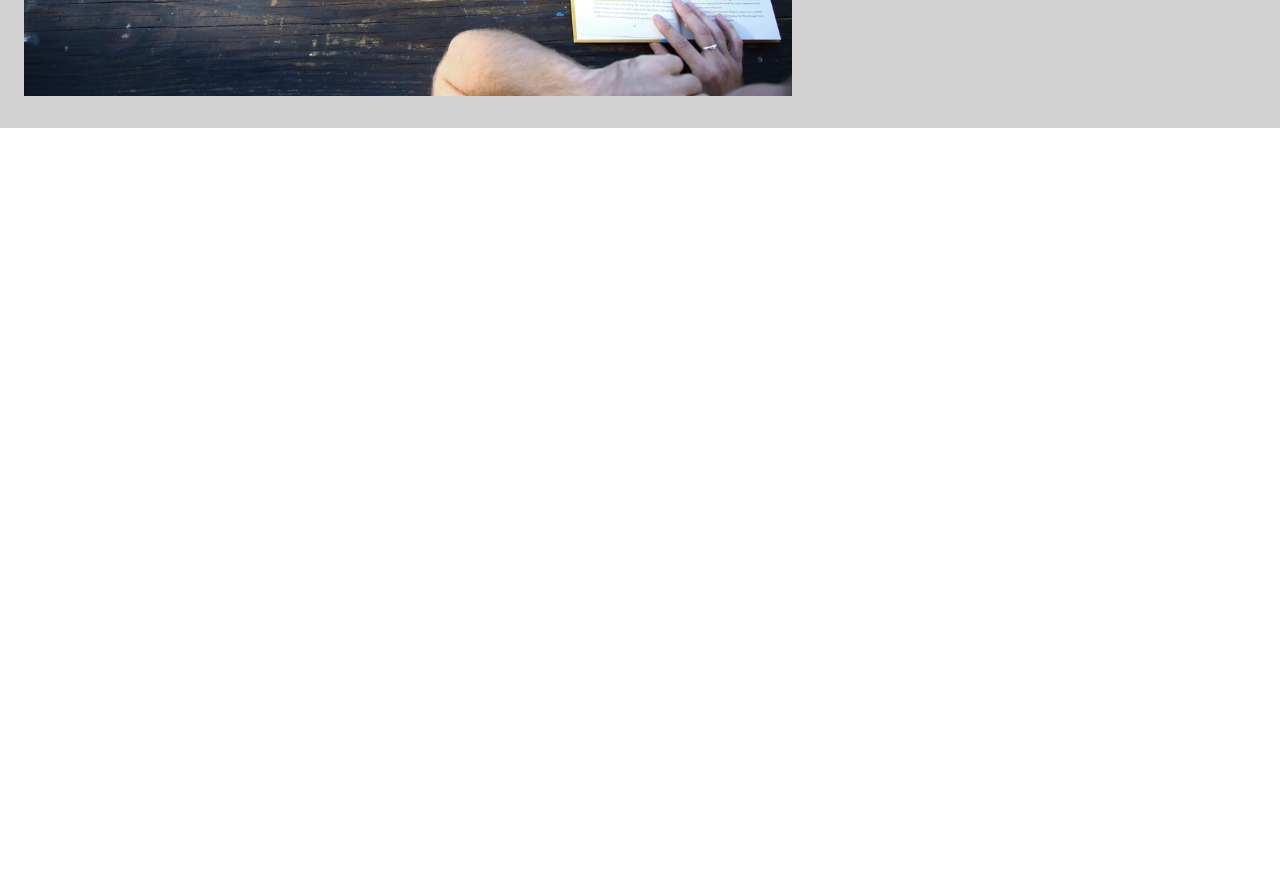
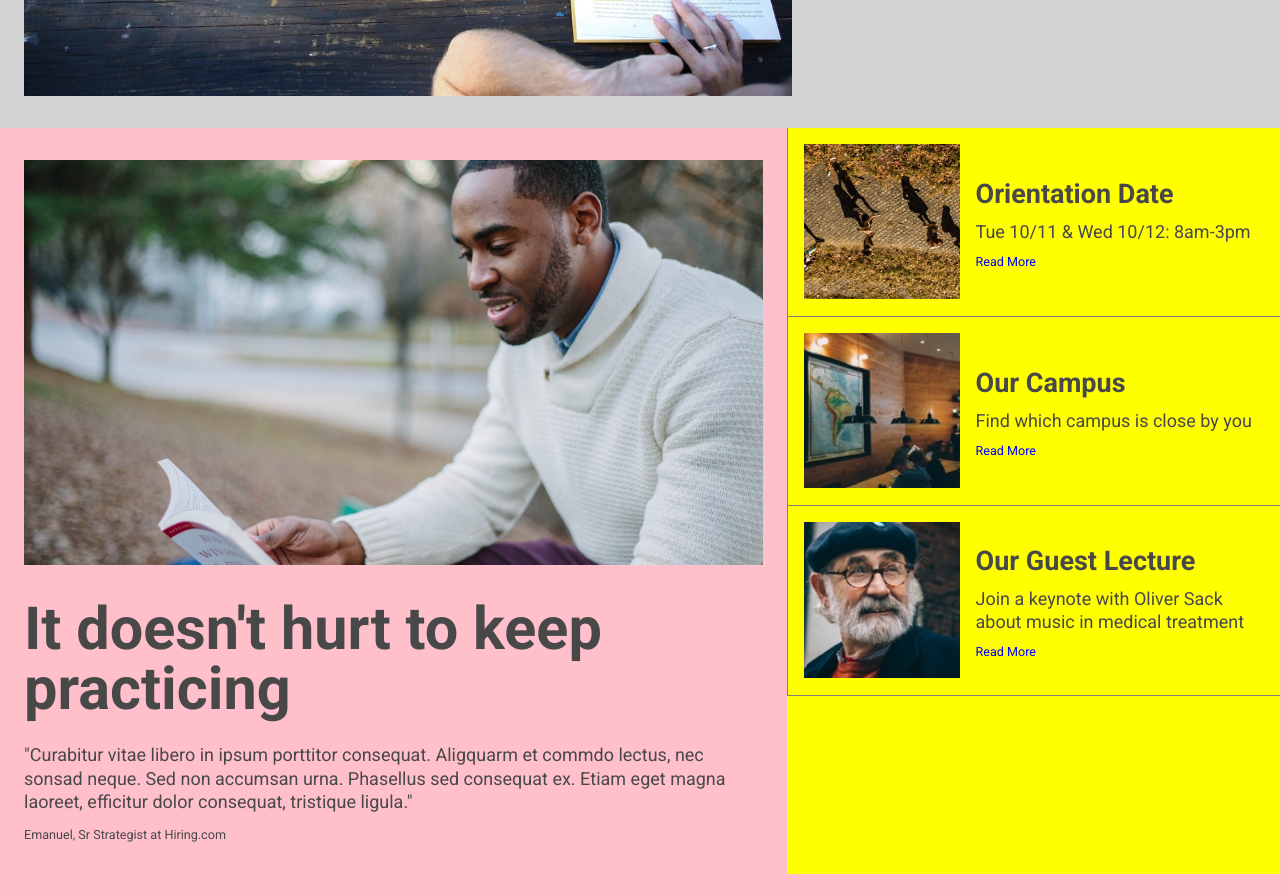
Before and after one commit to MSMK2/colmar, a plain HTML site: page index.html in a window 1280 px wide. Shown: the part 568-1442 px from the top of the page. Before the commit the page ends 800 px from the top, so only its background shows below. Drawn offline with Linux system fonts and the light colour scheme.

Commit message:
add third row for desktop

```diff
--- a/index.html
+++ b/index.html
@@ -43,17 +43,67 @@
       </div>
 
     </header>
+    <div class="header-spacing">
 
 <!-- 2nd Row/Banner -->
 
     <div class="second-row">
       <img src="resources/images/banner.jpg" alt="banner-image"/>
-      <div class="second-row-call-to-action">
+      <div class="call-to-action">
         <h1>Learn something new everyday</h1>
         <h2>Lorem ipsum dolor sit amet, consectetur adipiscing elit.</h2>
         <button type="button">Start Here</button>
       </div>
     </div>
 
+<!-- 3rd Row -->
+
+    <div class="third-row">
+      <div class="left-column">
+        <img src="resources/images/information-main.jpg" alt="Information"/>
+        <h1>It doesn't hurt to keep practicing</h1>
+        <p>"Curabitur vitae libero in ipsum porttitor consequat. Aligquarm et commdo lectus, nec sonsad neque. Sed non accumsan urna. Phasellus sed consequat ex. Etiam eget magna laoreet, efficitur dolor consequat, tristique ligula."</p>
+        <div class="footnote">
+          Emanuel, Sr Strategist at Hiring.com
+        </div>
+      </div>
+
+      <div class="right-column">
+        <div class="highlight">
+          <div class="_image">
+            <img src="resources/images/information-orientation.jpg" alt="Orientation Date"/>
+          </div>
+          <div class="_text">
+            <h2>Orientation Date</h2>
+            <p>Tue 10/11 & Wed 10/12: 8am-3pm</p>
+            <a href="#" class="footnote">Read More</a>
+          </div>
+        </div>
+        <div class="highlight">
+          <div class="_image">
+            <img src="resources/images/information-campus.jpg" alt="Our Campus"/>
+          </div>
+          <div class="_text">
+            <h2>Our Campus</h2>
+            <p>Find which campus is close by you</p>
+            <a href="#" class="footnote">Read More</a>
+          </div>
+        </div>
+        <div class="highlight">
+          <div class="_image">
+            <img src="resources/images/information-guest-lecture.jpg" alt="Our Guest Lecture"/>
+          </div>
+          <div class="_text">
+            <h2>Our Guest Lecture</h2>
+            <p>Join a keynote with Oliver Sack about music in medical treatment</p>
+            <a href="#" class="footnote">Read More</a>
+          </div>
+        </div>
+
+      </div>
+
+    </div>
+
+  </div>
   </body>
 </html>
--- a/resources/css/styles.css
+++ b/resources/css/styles.css
@@ -1,6 +1,6 @@
 html {
   font-family: 'Roboto', sans-serif;
-  font-size: 20px;
+  font-size: 18px;
   color: #484848;
 }
 
@@ -26,6 +26,11 @@ h2 {
   margin: 1rem 0;
 }
 
+p {
+  margin: 8px 0;
+  line-height: 1.3;
+}
+
 header {
   height: 64px;
   background-color: white;
@@ -36,6 +41,11 @@ header {
   justify-content: space-between;
   align-items: center;
   width: 100%;
+}
+
+.header-spacing {
+  position: relative;
+  top: 64px;
 }
 
 .desktop-padding {
@@ -55,7 +65,7 @@ header .desktop {
 }
 
 .desktop-logo span {
-  font-size: 1.9rem;
+  font-size: 1.7rem;
   margin-left: 10px;
   color: black;
 }
@@ -104,8 +114,6 @@ header .mobile {
 /* Second Row Banner */
 
 .second-row {
-  position: relative;
-  top: 64px;
   display: flex;
   align-items: center;
   background-color: lightgray;
@@ -117,7 +125,7 @@ header .mobile {
   height: auto;
 }
 
-.second-row-call-to-action {
+.second-row .call-to-action {
   margin-right: 24px;
 }
 
@@ -130,20 +138,93 @@ button {
 }
 
 @media only screen and (max-width: 740px) {
-
   .second-row {
     flex-wrap: wrap;
   }
-
   .second-row img {
     width: 100%;
     margin: 0;
   }
+  .second-row .call-to-action {
+    padding: 16px;
+    margin: 32px 0;
+  }
+  button {
+    background-color: gray;
+    font-weight: bold;
+  }
+}
 
-  .second-row-call-to-action {
-    padding: 16px;
-    margin-right: 0;
-  }
+/* Third Row */
 
+.third-row {
+  display: flex;
+}
 
+.left-column {
+  background-color: pink;
+  padding: 32px 24px;
+  width: 60%;
+  display: inline-block;
 }
+
+.left-column img {
+  width: 100%;
+  height: auto;
+  position: relative;
+  margin-bottom: 32px;
+}
+
+.left-column h1 {
+  margin-bottom: 24px;
+}
+
+.right-column {
+  background-color: yellow;
+  width: 40%;
+}
+
+.right-column .highlight {
+  border: 1px solid gray;
+  border-right: none;
+  border-top: none;
+  padding: 16px 16px 14px;
+  display: flex;
+  align-items: center;
+}
+
+.right-column .highlight:hover {
+  background-color: lightgray;
+}
+
+.highlight ._image {
+  display: inline-block;
+  padding: 0;
+  width: 35%;
+  overflow: hidden;
+  margin-right: 16px;
+}
+
+.highlight ._image img {
+  height: auto;
+  width: 100%;
+}
+
+.highlight ._text {
+  display: inline-block;
+  width: 65%;
+}
+
+.highlight ._text h2 {
+  margin: 0;
+}
+
+.footnote {
+  font-size: 0.7rem;
+  margin-top: 16px;
+}
+
+a.footnote {
+  color: blue;
+  text-decoration: none;
+}
```
